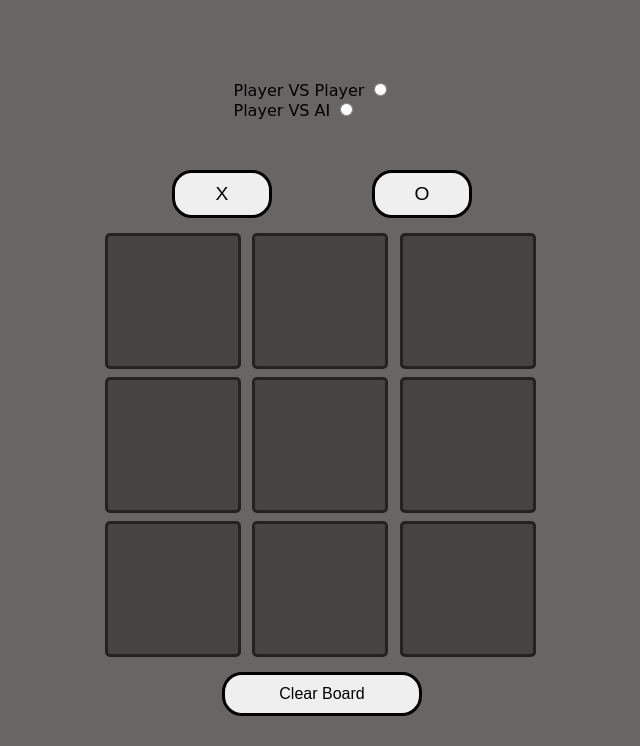
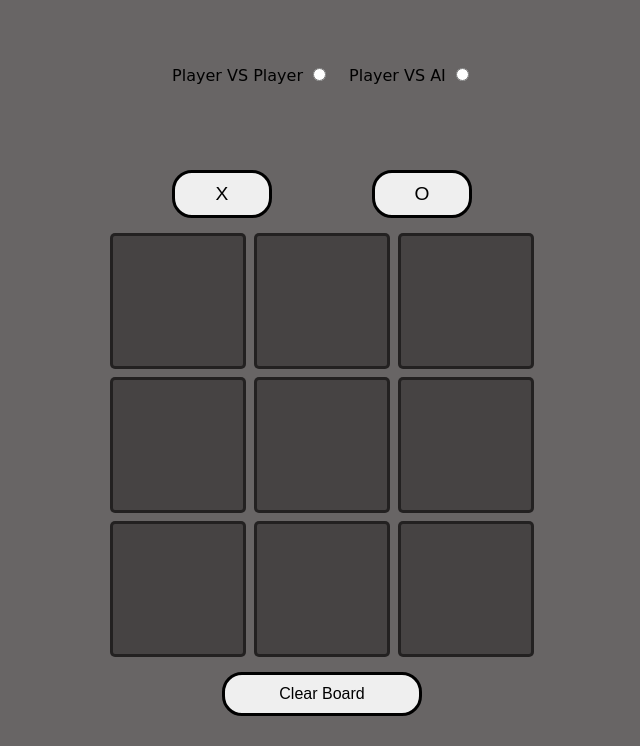
Before and after one commit to OneTooManyln/project_tic-tac-toe, a plain HTML site: page index.html in a window 1280 px wide. Shown: the part 102-848 px from the top of the page, without its empty margins (318-958 px from the left). Drawn offline with Linux system fonts and the light colour scheme; a web font is replaced by a local one.

Commit message:
Flex newly created elements to appear on page smoothly
Remove set height and width on grid-container.

```diff
--- a/style.css
+++ b/style.css
@@ -26,6 +26,16 @@ body {
 
 form {
   display: flex;
+  flex-direction: column;
+  gap: 20px;
+  height: 70px;
+}
+
+.radio-btns,
+.text-inputs {
+  display: flex;
+  justify-content: center;
+  align-items: center;
   gap: 20px;
 }
 
@@ -50,8 +60,6 @@ form {
 
 .grid-container {
   padding: 5px;
-  height: 100%;
-  width: 100%;
   display: grid;
   grid-template-columns: 1fr 1fr 1fr;
   grid-template-rows: 1fr 1fr 1fr;
```
